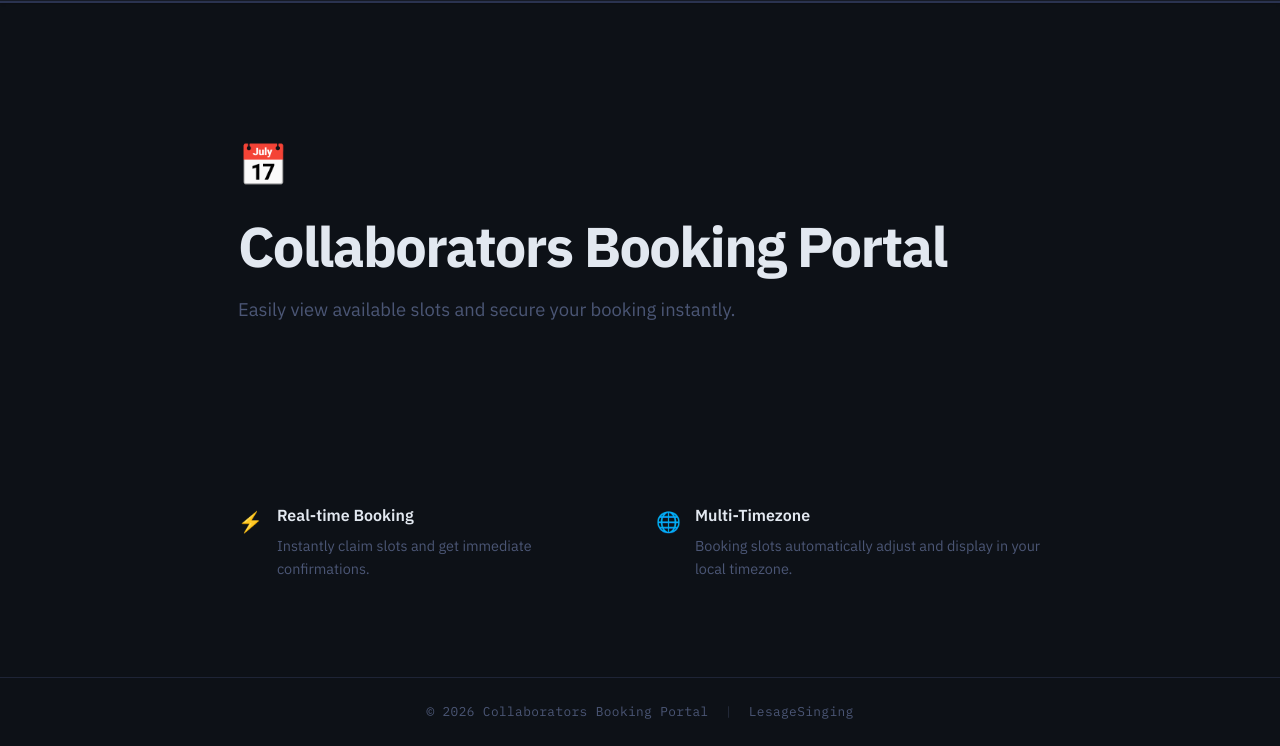
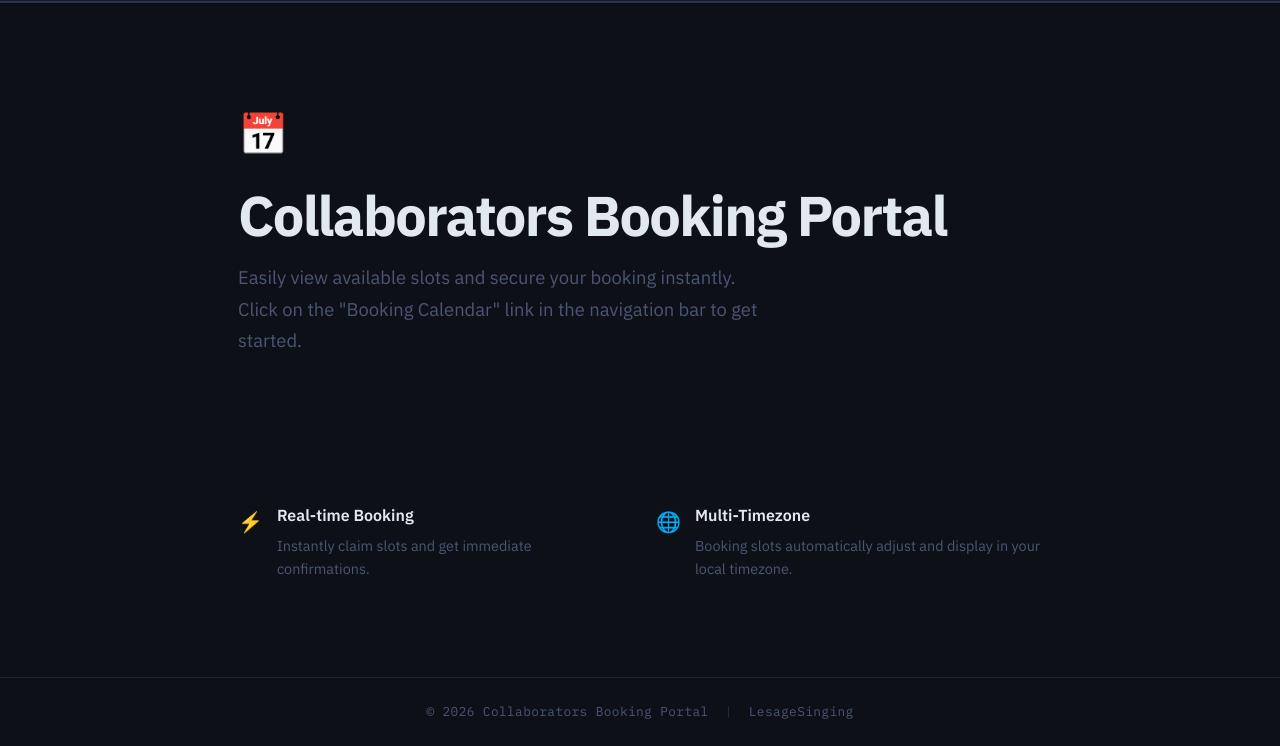
Before and after one commit to schuster19uk/collabPortal, a website: page views/index.html in a window 1280 px wide. Shown: the part 54-800 px from the top of the page. Drawn offline with Linux system fonts and the light colour scheme.

Commit message:
some changes

```diff
--- a/views/index.html
+++ b/views/index.html
@@ -18,6 +18,7 @@
             <h1 class="landing-title">Collaborators Booking Portal</h1>
             <p class="landing-subtitle">
                 Easily view available slots and secure your booking instantly.
+                Click on the "Booking Calendar" link in the navigation bar to get started.
             </p>
         </section>
 
```
